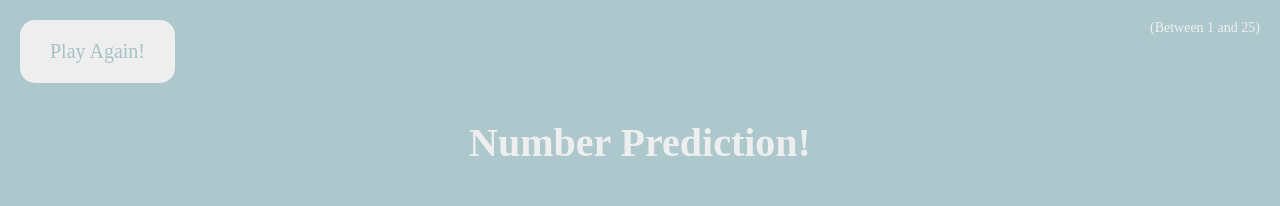
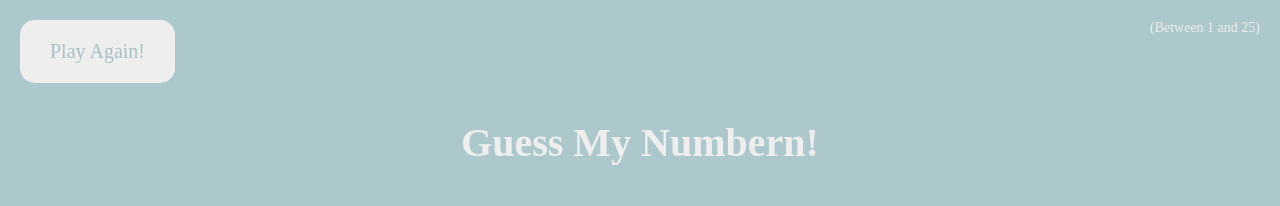
Before and after one commit to Mahesh0334/Number-Prediction, a plain HTML site: page index.html in a window 1280 px wide. Shown: the top 206 px of the page. Drawn offline with Linux system fonts and the light colour scheme; a web font is replaced by a local one.

Commit message:
Update index.html

```diff
--- a/index.html
+++ b/index.html
@@ -9,7 +9,7 @@
   </head>
   <body>
     <header>
-      <h1>Number Prediction!</h1>
+      <h1>Guess My Numbern!</h1>
       <p class="between">(Between 1 and 25)</p>
       <button class="btn again">Play Again!</button>
       <div class="number">?</div>
```
